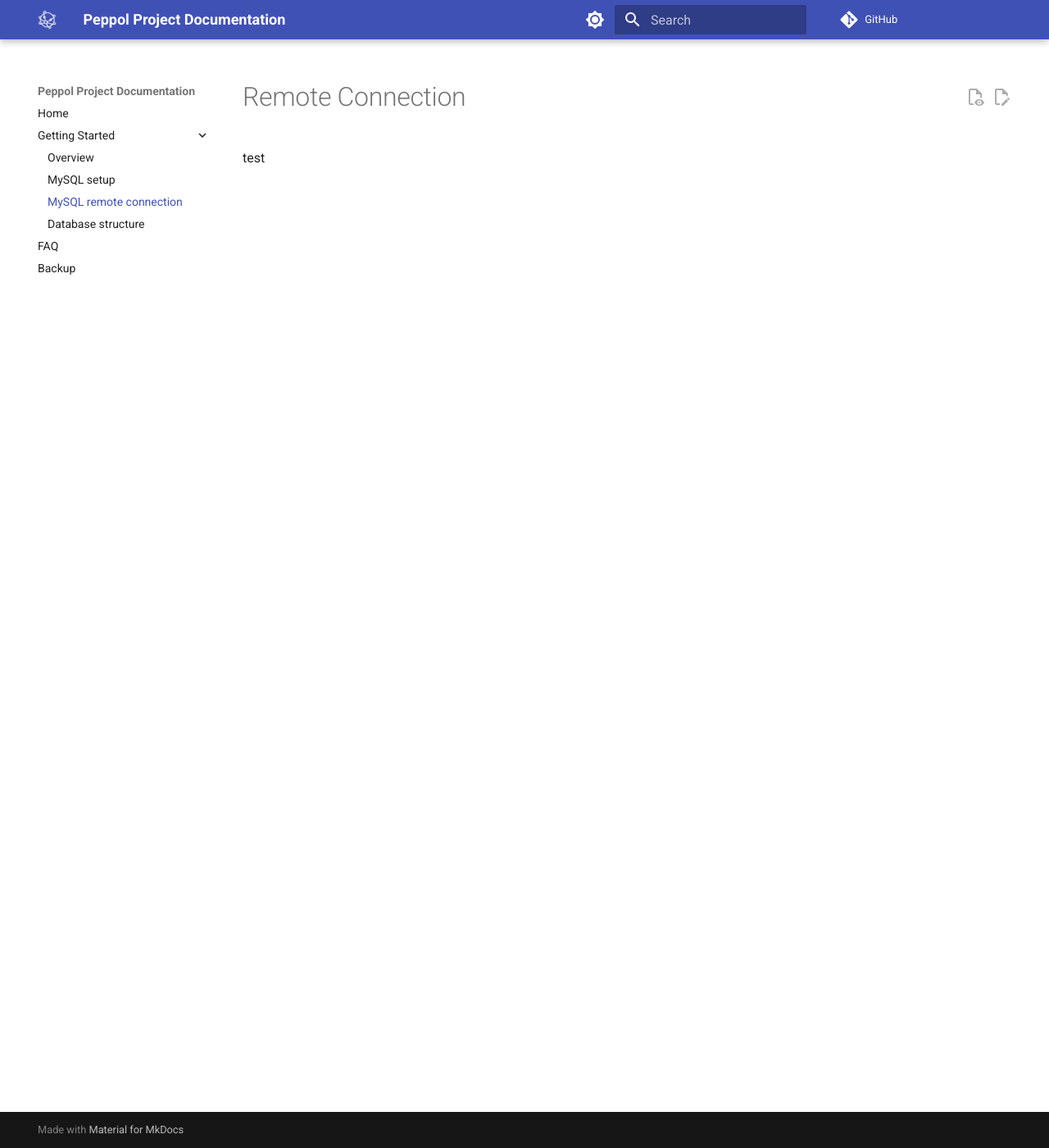
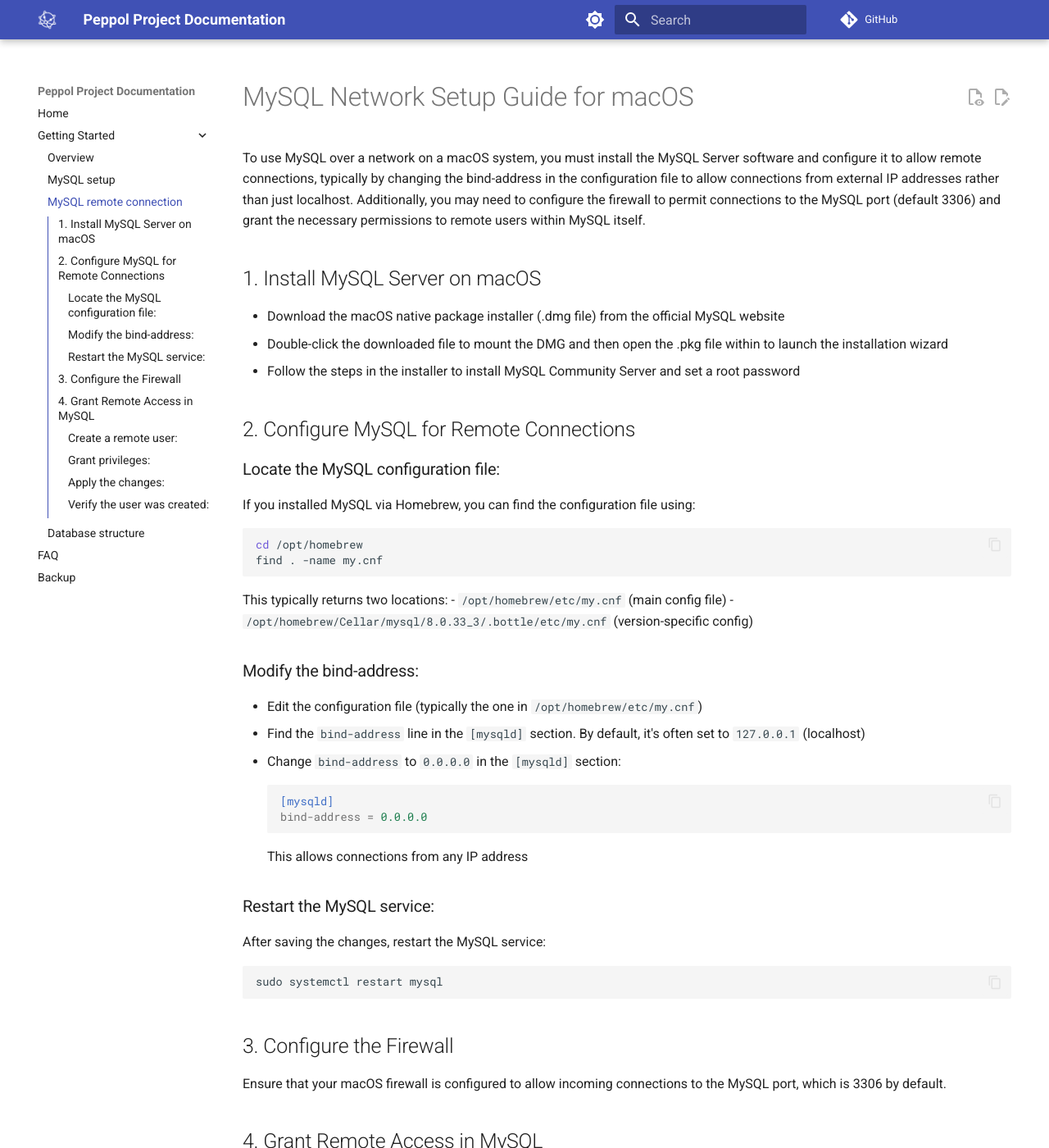
Before and after one commit to PeppolTest/test, an MkDocs documentation site: the page built from docs/getting-started/remote-connection.md, in a window 1280 px wide and 1400 px high. Shown: the whole window at 82% size. Built offline with MkDocs 1.6.1 and Material for MkDocs 9.7.7, drawn with Linux system fonts in a browser that asks for light colours; comment, search, counter and statistics services are not loaded; some of the changed text lies outside the part shown.

Commit message:
Update remote-connection.md

````diff
--- a/docs/getting-started/remote-connection.md
+++ b/docs/getting-started/remote-connection.md
@@ -1,3 +1,71 @@
-# Remote Connection
+# MySQL Network Setup Guide for macOS
 
-test
+To use MySQL over a network on a macOS system, you must install the MySQL Server software and configure it to allow remote connections, typically by changing the bind-address in the configuration file to allow connections from external IP addresses rather than just localhost. Additionally, you may need to configure the firewall to permit connections to the MySQL port (default 3306) and grant the necessary permissions to remote users within MySQL itself.
+
+## 1. Install MySQL Server on macOS
+
+- Download the macOS native package installer (.dmg file) from the official MySQL website
+- Double-click the downloaded file to mount the DMG and then open the .pkg file within to launch the installation wizard
+- Follow the steps in the installer to install MySQL Community Server and set a root password
+
+## 2. Configure MySQL for Remote Connections
+
+### Locate the MySQL configuration file:
+If you installed MySQL via Homebrew, you can find the configuration file using:
+```bash
+cd /opt/homebrew
+find . -name my.cnf
+```
+
+This typically returns two locations:
+- `/opt/homebrew/etc/my.cnf` (main config file)
+- `/opt/homebrew/Cellar/mysql/8.0.33_3/.bottle/etc/my.cnf` (version-specific config)
+
+### Modify the bind-address:
+- Edit the configuration file (typically the one in `/opt/homebrew/etc/my.cnf`)
+- Find the `bind-address` line in the `[mysqld]` section. By default, it's often set to `127.0.0.1` (localhost)
+- Change `bind-address` to `0.0.0.0` in the `[mysqld]` section:
+```ini
+[mysqld]
+bind-address = 0.0.0.0
+```
+  This allows connections from any IP address
+
+### Restart the MySQL service:
+After saving the changes, restart the MySQL service:
+```bash
+sudo systemctl restart mysql
+```
+
+## 3. Configure the Firewall
+
+Ensure that your macOS firewall is configured to allow incoming connections to the MySQL port, which is 3306 by default.
+
+## 4. Grant Remote Access in MySQL
+
+Log in to MySQL as root or a user with administrative privileges, then create a remote user and grant permissions:
+
+### Create a remote user:
+```sql
+CREATE USER 'remote'@'%' IDENTIFIED BY 'dummy-pw';
+```
+- The `'remote'@'%'` format means user 'remote' can connect from any host (`%` is a wildcard)
+- Replace the dummy password with your own secure password
+
+### Grant privileges:
+```sql
+GRANT ALL PRIVILEGES ON *.* TO 'remote'@'%' WITH GRANT OPTION;
+```
+- `ALL PRIVILEGES` grants full access to all databases and tables (`*.*`)
+- `WITH GRANT OPTION` allows this user to grant privileges to other users
+
+### Apply the changes:
+```sql
+FLUSH PRIVILEGES;
+```
+
+### Verify the user was created:
+```sql
+SELECT user FROM mysql.user;
+```
+This will show all users in the MySQL system, including your new 'remote' user.
````
